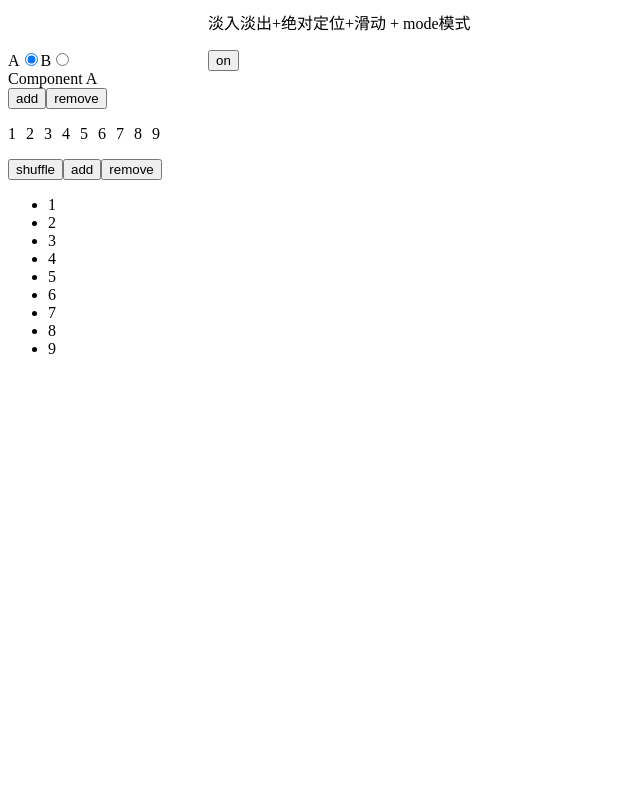
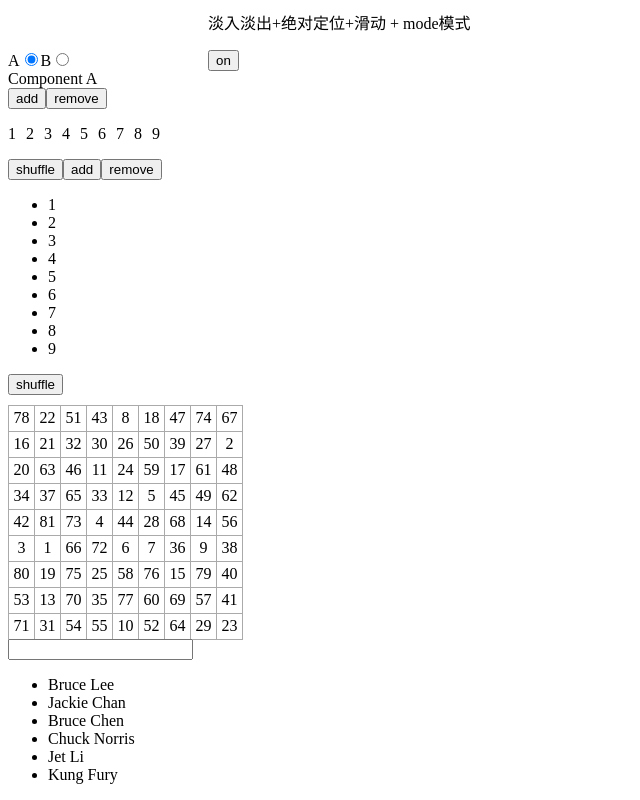
Before and after one commit to ZQCinderella/vue, a Vue app: page /transition in a window 1280 px wide. Shown: the part 298-1098 px from the top of the page, without its empty margins (0-640 px from the left). Before the commit the page ends 800 px from the top, so only its background shows below. Built offline with nearby package versions, Linux system fonts and the light colour scheme.

Commit message:
增加更多的transition案例

```diff
--- a/components/transition.vue
+++ b/components/transition.vue
@@ -60,11 +60,32 @@
             </transition-group>
         </div>
         <div id="app6">
-            <button @click="shuffle">shuffle</button>
+            <button @click="shuffle('items')">shuffle</button>
             <button @click="add">add</button>
             <button @click="remove">remove</button>
             <transition-group name="flip-list" tag="ul" class="p-list">
                 <li v-for="i in items" :key="i">
+                    {{i}}
+                </li>
+            </transition-group>
+        </div>
+        <div id="app7">
+            <button @click="shuffle('multArray')">shuffle</button>
+            <transition-group name="mult-list" tag="div" class="div-list">
+                <div class="ceil" v-for="i in multArray" :key="i">
+                    {{i+1}}
+                </div>
+            </transition-group>
+        </div>
+        <div id="app8">
+            <input type="text" v-model="currentUser">
+            <transition-group name="user-list" tag="ul" class="user-list"
+                @before-enter="beforeEnter"
+                @enter="enter"
+                @leave="leave">
+                <li v-for="(i, index) in computedUser"
+                    :key="i"
+                    :data-index="index">
                     {{i}}
                 </li>
             </transition-group>
@@ -88,7 +109,17 @@ export default {
             on: true,
             view: 'c-a',
             items: [1,2,3,4,5,6,7,8,9],
-            nextNum: 10
+            nextNum: 10,
+            multArray: [],
+            userArr:['Bruce Lee', 'Jackie Chan', 'Bruce Chen', 'Chuck Norris', 'Jet Li', 'Kung Fury'],
+            currentUser: ''
+        }
+    },
+    computed: {
+        computedUser () {
+            return this.userArr.filter((item) => {
+                return item.toLowerCase().indexOf(this.currentUser.toLowerCase()) !== -1
+            })
         }
     },
     components: {
@@ -111,11 +142,42 @@ export default {
         remove() {
             this.items.splice(this.randomIndex(), 1)
         },
-        shuffle() {
-            this.items = shuffle(this.items)
+        shuffle(key) {
+            this[key] = shuffle(this[key])
             console.log(this.items)
+        },
+        generateArr() {
+            // 生成随机数据
+            let array = Array.from(Array(81).keys())
+            // let array = Array.from({length: 100}, (val, index) => index);
+            // 打乱顺序
+            this.multArray = shuffle(array)
+            console.log(this.multArray)
+        },
+        beforeEnter (el) {
+            el.style.opacity = 0;
+            el.style.height = 0;
+        },
+        enter (el) {
+            let delay = el.dataset.index * 100;
+            setTimeout(() => {
+                el.style.opacity = 1;
+                el.style.height = '1.6em';
+                el.style.transition = 'all 1s'
+            }, delay)
+        },
+        leave (el) {
+            let delay = el.dataset.index * 100;
+            setTimeout(() => {
+                el.style.opacity = 0;
+                el.style.height = 0;
+                el.style.transition = 'all 1s'
+            }, delay)
         }
     },
+    created() {
+        this.generateArr()
+    }
 }
 </script>
 
@@ -245,4 +307,33 @@ export default {
 .flip-list-move{
     transition: transform 1s;
 }
+.flip-list-leave-active{
+    position: absolute;
+}
+
+
+// 81方格
+.div-list {
+    width: 238px;
+    margin-top: 10px;
+    display: flex;
+    flex-wrap: wrap;
+    .ceil {
+        display: flex;
+        align-items: center;
+        justify-content: center;
+        width: 25px;
+        height: 25px;
+        border: 1px solid #aaa;
+        margin-right: -1px;
+        margin-bottom: -1px;
+    }
+    .mult-list-enter-active, .mult-list-leave-active{
+        transition: all 1s;
+    }
+    // v-move 对于设置过渡的切换时机和过渡曲线非常有用，它会在元素的改变定位的过程中应用
+    .mult-list-move{
+        transition: transform 1s;
+    }
+}
 </style>
```
